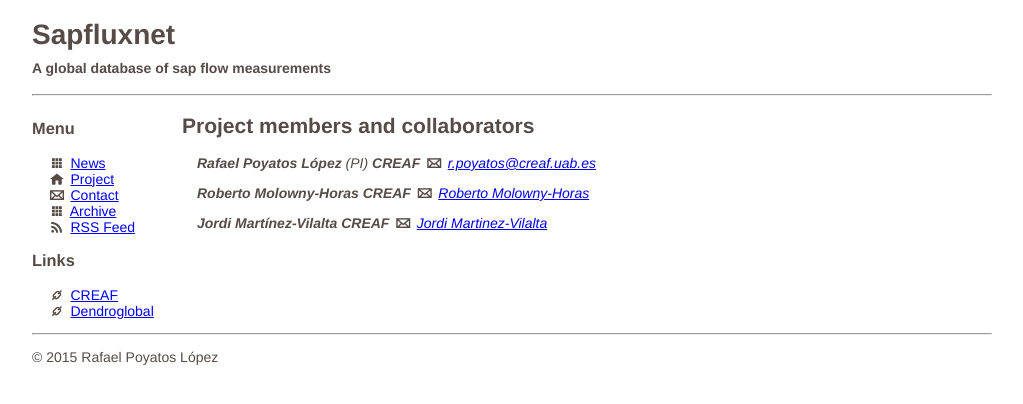
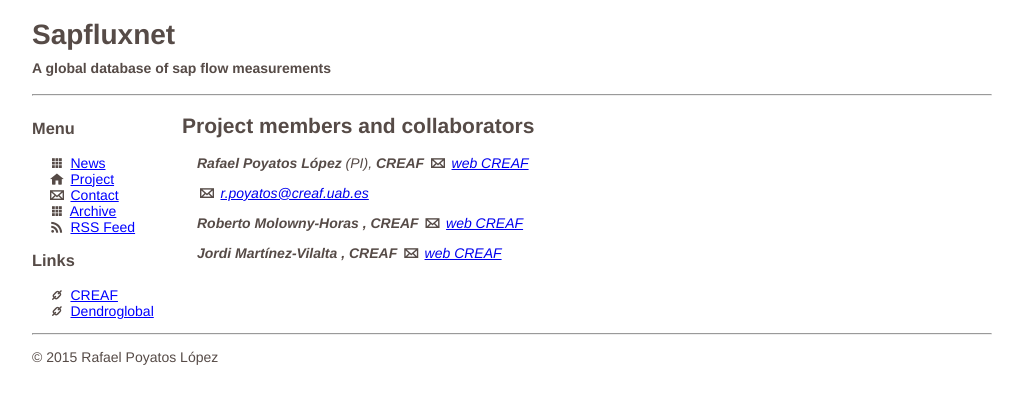
Before and after one commit to sapfluxnet/sapfluxnet-public, a Jekyll site: the page built from contact.html, in a window 1280 px wide. Shown: the top 404 px of the page, without its empty margins (26-1049 px from the left). Built offline with Jekyll 4.4.1, drawn with Linux system fonts in a browser that asks for light colours; Markdown is read by kramdown in place of the engine named in the settings.

Commit message:
Update contact.html

```diff
--- a/contact.html
+++ b/contact.html
@@ -5,20 +5,21 @@ title: Project members and collaborators
 
 <section>
     <address>
-        <p><strong>{{site.author}}</strong> (PI)
-        <strong>CREAF</strong>
+        <p><strong>{{site.author}}</strong> (PI),
+        <strong> CREAF</strong>
+        <i class="icon-mail"></i> <a href="http://www.creaf.cat/en/personal/rafael-poyatos-lopez">web CREAF</a></p>
         <i class="icon-mail"></i> <a href="mailto:{{site.author_email}}">{{site.author_email}}</a></p>
     </address>
 
     <address>
         <p><strong>Roberto Molowny-Horas</strong>
-        <strong>CREAF</strong>
-        <i class="icon-mail"></i> <a href="http://www.creaf.cat/en/personal/roberto-molowny-horas">Roberto Molowny-Horas</a></p>
+        <strong>, CREAF</strong>
+        <i class="icon-mail"></i> <a href="http://www.creaf.cat/en/personal/roberto-molowny-horas">web CREAF</a></p>
     </address>
 
       <address>
         <p><strong>Jordi Martínez-Vilalta</strong>
-        <strong>CREAF</strong>
-        <i class="icon-mail"></i> <a href=http://"www.creaf.cat/en/personal/jordi-martinez-vilalta">Jordi Martinez-Vilalta</a></p>
+        <strong>, CREAF</strong>
+        <i class="icon-mail"></i> <a href=http://"www.creaf.cat/en/personal/jordi-martinez-vilalta">web CREAF</a></p>
     </address>
 </section>
```
